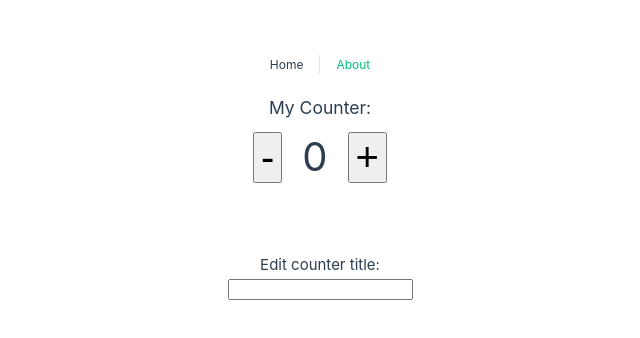
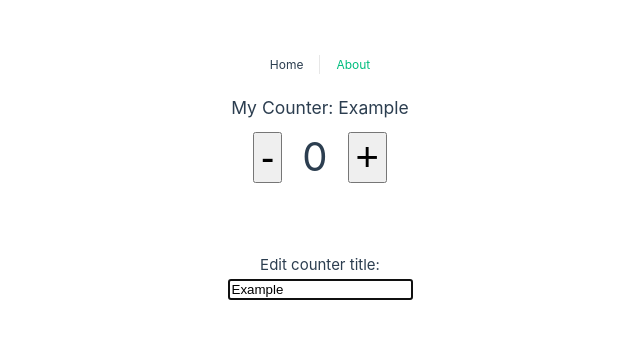
Before and after one commit to javiergranados/vue-composition-api-course, a Vue app: page / in a window 1280 px wide. Shown: the part 228-566 px from the top of the page, without its empty margins (320-960 px from the left). Built offline with nearby package versions, Linux system fonts and the light colour scheme.

Commit message:
Add a component directive

```diff
--- a/src/views/HomeView.vue
+++ b/src/views/HomeView.vue
@@ -8,7 +8,7 @@
     </div>
     <div class="edit">
       <h4>Edit counter title:</h4>
-      <input type="text" v-model="counterData.title" />
+      <input type="text" v-model="counterData.title" v-autofocus />
     </div>
   </div>
 </template>
@@ -18,12 +18,16 @@
 
 const counterData = reactive({
   count: 0,
-  title: ''
+  title: 'Example'
 })
 
 const decreaseCounter = () => counterData.count--
 
 const increaseCounter = () => counterData.count++
+
+const vAutofocus = {
+  mounted: (el) => el.focus()
+}
 </script>
 
 <style>
```
Also changed, not shown: 1 other file (tests, documents, lock files or other folders).
